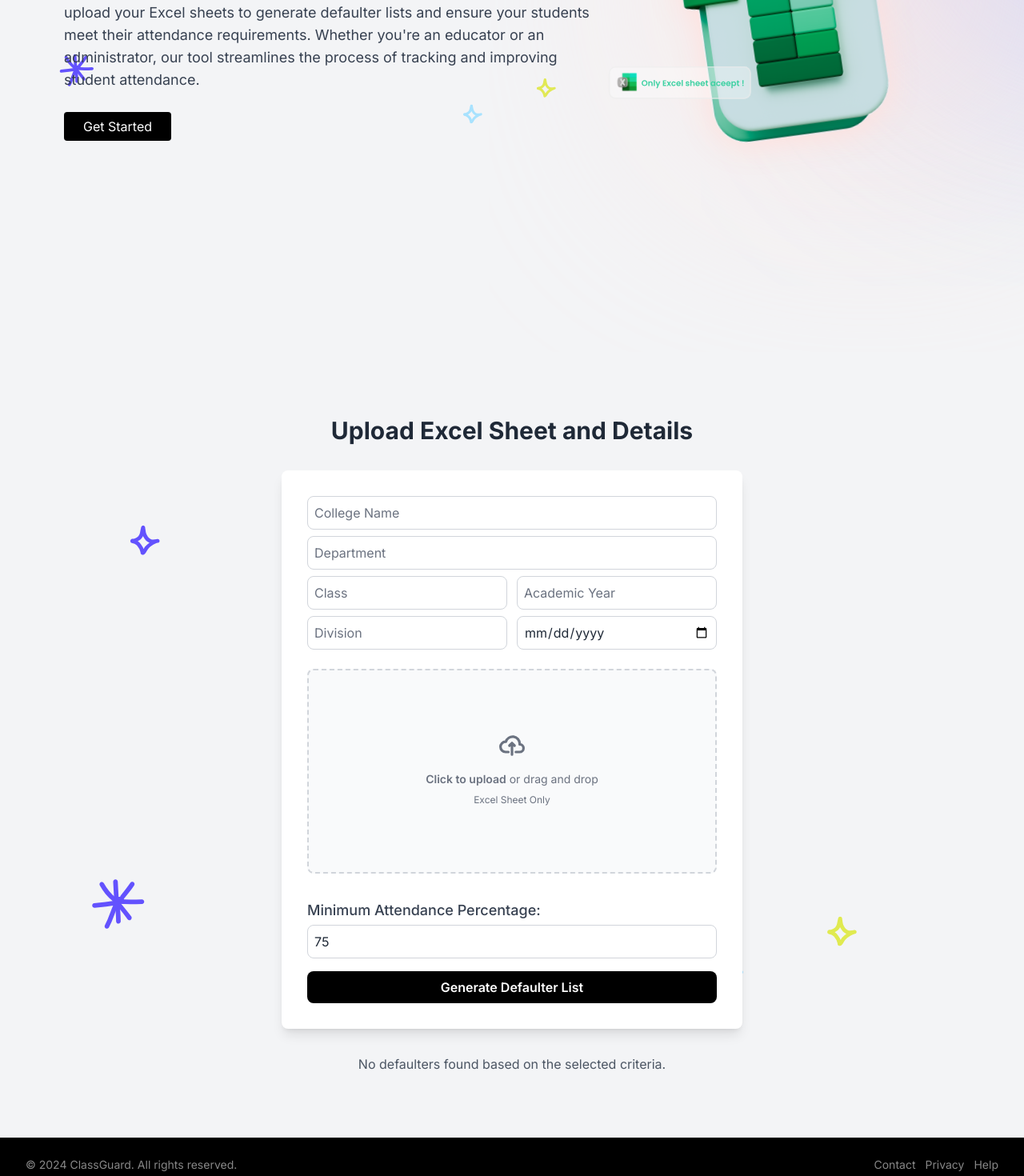
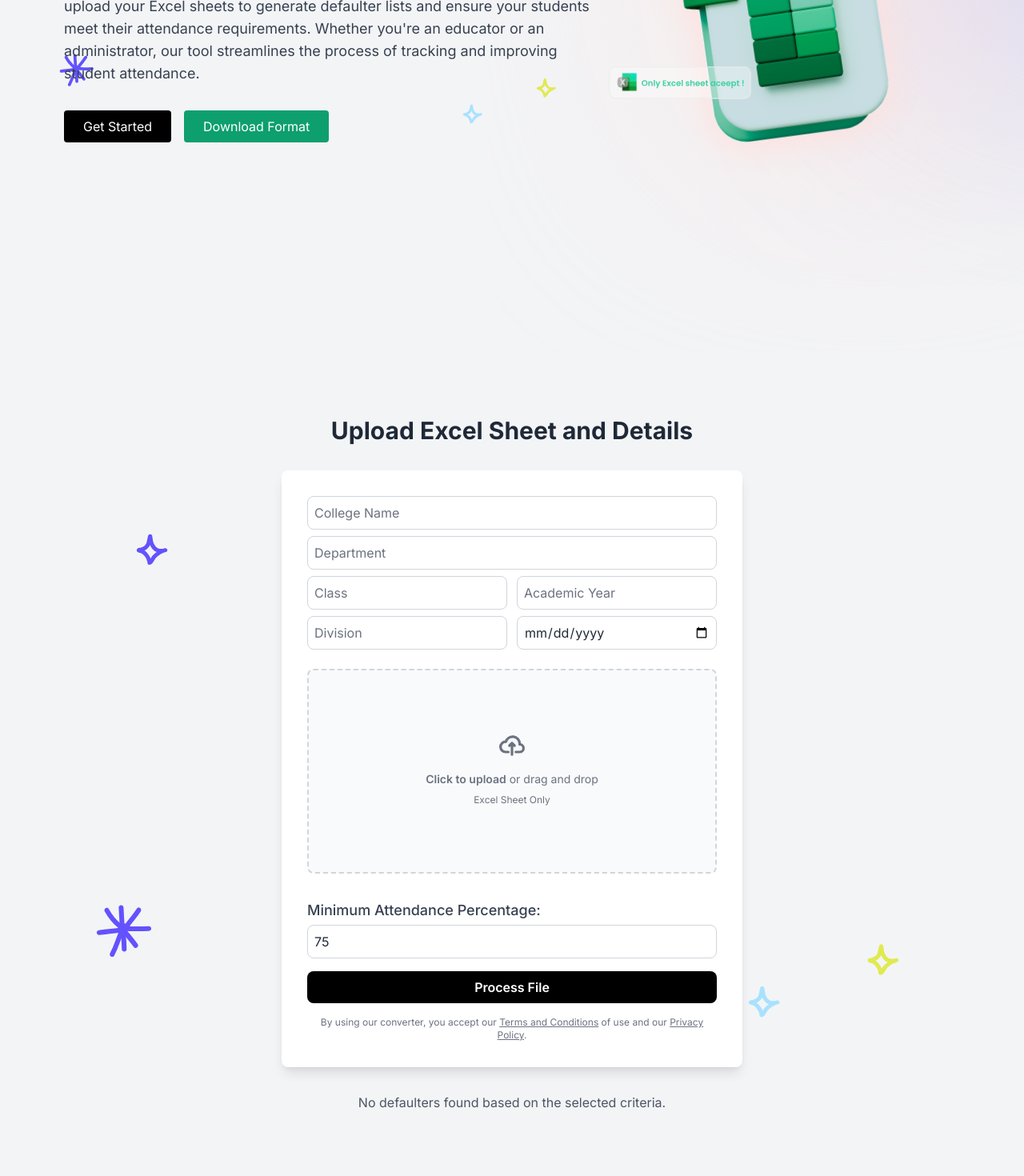
Before and after one commit to Ganutidke/classguard, a Next.js app: page / in a window 1280 px wide. Shown: the part 440-1910 px from the top of the page at 80% size. Built offline with nearby package versions, Linux system fonts and the light colour scheme.

Commit message:
fixed bug - add button to download format

```diff
--- a/package.json
+++ b/package.json
@@ -13,6 +13,8 @@
     "@emotion/styled": "^11.13.0",
     "@radix-ui/react-icons": "^1.3.0",
     "@radix-ui/react-slot": "^1.1.0",
+    "@vercel/analytics": "^1.3.1",
+    "@vercel/speed-insights": "^1.0.12",
     "class-variance-authority": "^0.7.0",
     "clsx": "^2.1.1",
     "flowbite": "^2.5.1",
--- a/src/app/layout.js
+++ b/src/app/layout.js
@@ -1,5 +1,8 @@
 import { Inter } from "next/font/google";
 import "./globals.css";
+import { Analytics } from "@vercel/analytics/react"
+import { SpeedInsights } from "@vercel/speed-insights/next"
+
 
 const inter = Inter({ subsets: ["latin"] });
 
--- a/src/components/HeroSection.js
+++ b/src/components/HeroSection.js
@@ -1,13 +1,66 @@
+// import Image from "next/image";
+// import React from "react";
+// import heroImage from "../../public/hero-image.svg";
+// import Link from "next/link";
+// // import heroBg from "../../public/hero-bg.svg";
+
+// const HeroSection = () => {
+//   return (
+//     <div className=" min-h-screen bg-gradient-to-r from-white to-pink-50 bg-cover bg-no-repeat xl:bg-hero-pattern flex  items-center ">
+//       <div className="lg:max-w-6xl max-w-3xl mx-auto  flex-col lg:flex-row items-center xl:gap-5 justify-between px-4 py-16 flex">
+//         <div className="lg:w-3/5">
+//           <h1 className="lg:text-5xl text-4xl font-bold text-black">
+//             Welcome to <span className="text-purple-600">ClassGuard</span>
+//           </h1>
+//           <p className="mt-4 text-sm lg:text-lg text-gray-700">
+//             ClassGuard is your ultimate tool for managing student attendance.
+//             Easily upload your Excel sheets to generate defaulter lists and
+//             ensure your students meet their attendance requirements. Whether
+//             you&#39;re an educator or an administrator, our tool streamlines the
+//             process of tracking and improving student attendance.
+//           </p>
+//           <div className="mt-8 ">
+//             <Link href={"#upload"} className="bg-black text-white py-2 px-6 rounded hover:bg-gray-800 transition">
+//               Get Started
+//             </Link>
+//           </div>
+//         </div>
+//         <div className="hidden lg:flex justify-center  lg:w-2/5 ">
+//           <Image src={heroImage} alt="Hero Image" width={500} height={150}  className="object-cover"/>
+//         </div>
+//       </div>
+//     </div>
+//   );
+// };
+
+// export default HeroSection;
+
+
+
+"use client"; // Add this line at the top
+
 import Image from "next/image";
 import React from "react";
 import heroImage from "../../public/hero-image.svg";
 import Link from "next/link";
-// import heroBg from "../../public/hero-bg.svg";
+
+const downloadFormat = () => {
+  // URL to your downloadable file
+  const fileUrl = "/sample_format.xlsx";
+
+  // Create a link element and simulate a click to trigger the download
+  const link = document.createElement('a');
+  link.href = fileUrl;
+  link.download = 'format-file.xlsx'; // The default name for the downloaded file
+  document.body.appendChild(link);
+  link.click();
+  document.body.removeChild(link);
+};
 
 const HeroSection = () => {
   return (
-    <div className=" min-h-screen bg-gradient-to-r from-white to-pink-50 bg-cover bg-no-repeat xl:bg-hero-pattern flex  items-center ">
-      <div className="lg:max-w-6xl max-w-3xl mx-auto  flex-col lg:flex-row items-center xl:gap-5 justify-between px-4 py-16 flex">
+    <div className="min-h-screen bg-gradient-to-r from-white to-pink-50 bg-cover bg-no-repeat xl:bg-hero-pattern flex items-center">
+      <div className="lg:max-w-6xl max-w-3xl mx-auto flex-col lg:flex-row items-center xl:gap-5 justify-between px-4 py-16 flex">
         <div className="lg:w-3/5">
           <h1 className="lg:text-5xl text-4xl font-bold text-black">
             Welcome to <span className="text-purple-600">ClassGuard</span>
@@ -19,14 +72,20 @@ const HeroSection = () => {
             you&#39;re an educator or an administrator, our tool streamlines the
             process of tracking and improving student attendance.
           </p>
-          <div className="mt-8 ">
+          <div className="mt-8 flex gap-4">
             <Link href={"#upload"} className="bg-black text-white py-2 px-6 rounded hover:bg-gray-800 transition">
               Get Started
             </Link>
+            <button
+              onClick={downloadFormat}
+              className="bg-green-500 text-white py-2 px-6 rounded hover:bg-green-600 transition"
+            >
+              Download Format
+            </button>
           </div>
         </div>
-        <div className="hidden lg:flex justify-center  lg:w-2/5 ">
-          <Image src={heroImage} alt="Hero Image" width={500} height={150}  className="object-cover"/>
+        <div className="hidden lg:flex justify-center lg:w-2/5">
+          <Image src={heroImage} alt="Hero Image" width={500} height={150} className="object-cover"/>
         </div>
       </div>
     </div>
--- a/src/components/UploadSection.js
+++ b/src/components/UploadSection.js
@@ -89,7 +89,7 @@ const UploadSection = () => {
     doc.setFont('Times', 'bold');
 
     // Add header
-    doc.text(`Dr.D.Y.Patil Unitech Socienty's`, 105, 5, null, null, 'center')
+    doc.text(`Dr.D.Y.Patil Unitech Society's`, 105, 5, null, null, 'center')
     doc.setFontSize(13);
     doc.text(`${collegeName}`, 105, 10, null, null, 'center');
     doc.text(`Academic Year: ${academicYear}`, 105, 40, null, null, 'center');
@@ -240,8 +240,12 @@ const UploadSection = () => {
             onClick={processFile}
             className="w-full py-2 px-4 bg-black  text-white font-semibold rounded-lg transition duration-300"
           >
-            Generate Defaulter List
+             Process File
           </button>
+          <p className="mt-4 text-xs text-gray-500">
+            By using our converter, you accept our <a href="#" className="underline">Terms and Conditions</a> of use and our <a href="#" className="underline">Privacy Policy</a>.
+          </p>
+
         </div>
 
         {/* Result Section */}
```
Also changed, not shown: 2 other files (tests, documents, lock files or other folders).
